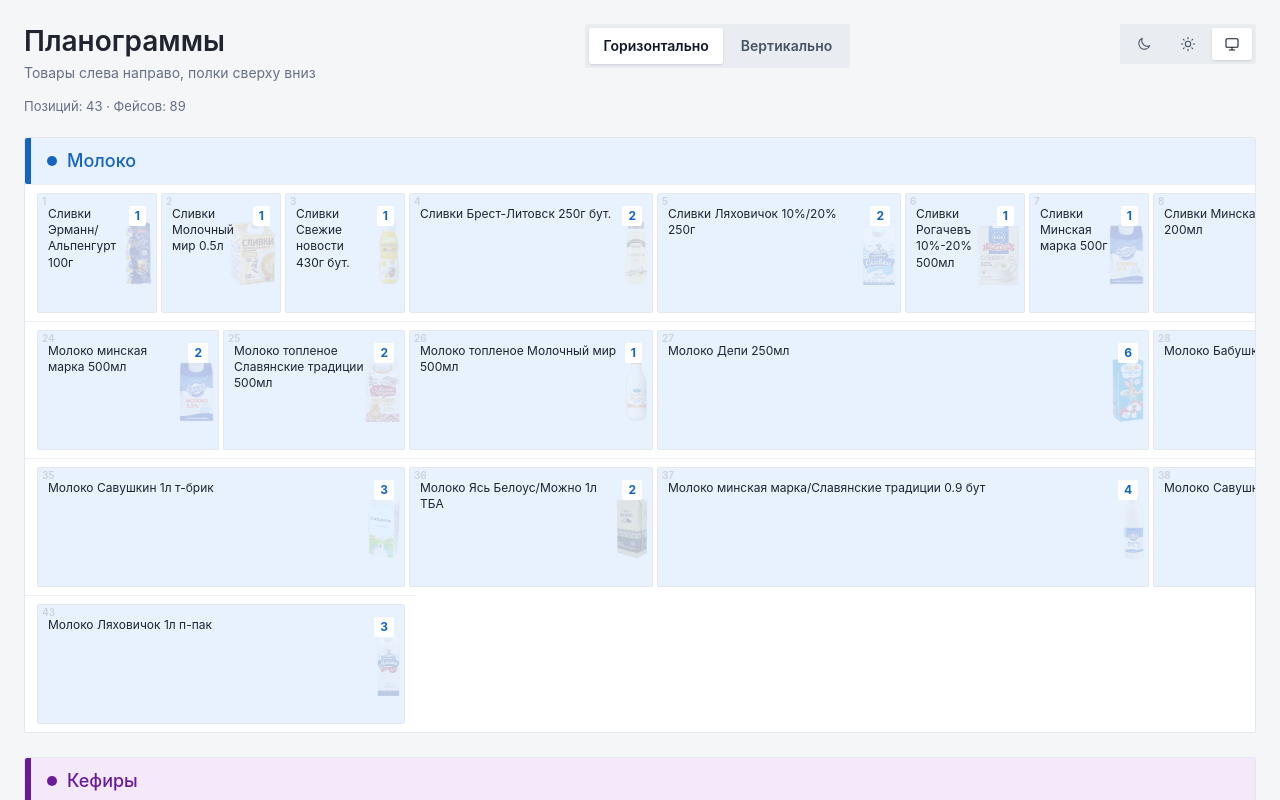
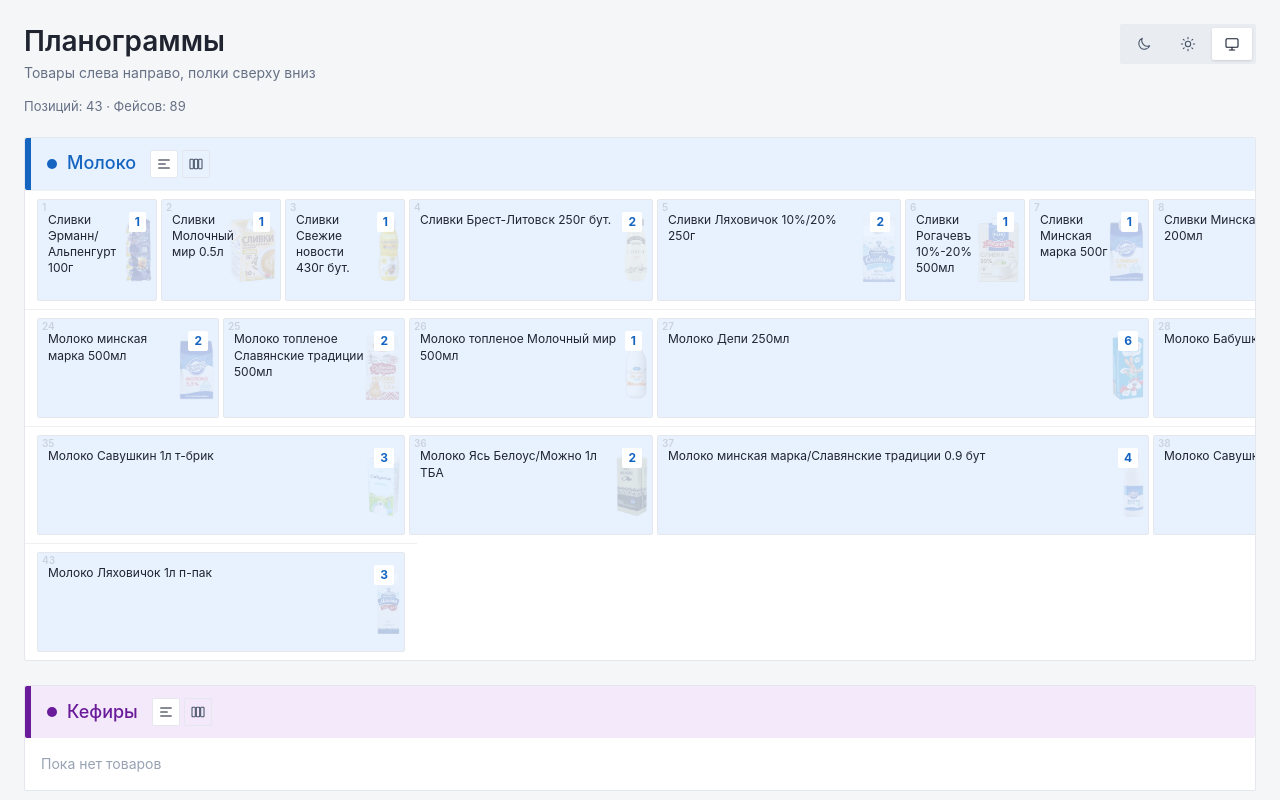
Before and after one commit to slapxxi/planograms, a React (Vite) app: page / in a window 1280 px wide. Shown: the top 800 px of the page. Built offline with nearby package versions, Linux system fonts and the light colour scheme.

Commit message:
faces mode

```diff
--- a/src/App.tsx
+++ b/src/App.tsx
@@ -1,18 +1,9 @@
-import { useState } from 'react'
 import HorizontalPlanogram from './components/HorizontalPlanogram'
 import ThemeSwitcher from './components/ThemeSwitcher'
-import VerticalPlanogram from './components/VerticalPlanogram'
 import { groups } from './data/planograms'
-import type { ViewMode } from './data/planograms'
 import { useTheme } from './theme'
 
-const modes: { id: ViewMode; label: string }[] = [
-  { id: 'horizontal', label: 'Горизонтально' },
-  { id: 'vertical', label: 'Вертикально' },
-]
-
 export default function App() {
-  const [mode, setMode] = useState<ViewMode>('horizontal')
   const { theme, setTheme } = useTheme()
 
   const products = groups.flatMap((group) =>
@@ -32,22 +23,6 @@ export default function App() {
               Товары слева направо, полки сверху вниз
             </p>
           </div>
-          <div
-            className="inline-flex w-full gap-1 rounded-xs bg-(--control-bg) p-1 sm:w-auto"
-            role="group"
-            aria-label="Режим отображения"
-          >
-            {modes.map((item) => (
-              <button
-                className={`${mode === item.id ? 'bg-(--control-active-bg) shadow-sm' : 'text-(--control-text) hover:bg-(--control-hover)'} flex-1 rounded-xs px-3.5 py-2 text-sm font-semibold text-(--control-active-text) transition-colors sm:flex-none`}
-                key={item.id}
-                onClick={() => setMode(item.id)}
-                type="button"
-              >
-                {item.label}
-              </button>
-            ))}
-          </div>
           <ThemeSwitcher onChange={setTheme} theme={theme} />
         </header>
 
@@ -55,11 +30,7 @@ export default function App() {
           Позиций: {products.length} · Фейсов: {totalFaces}
         </p>
 
-        {mode === 'horizontal' ? (
-          <HorizontalPlanogram groups={groups} />
-        ) : (
-          <VerticalPlanogram groups={groups} />
-        )}
+        <HorizontalPlanogram groups={groups} />
       </div>
     </main>
   )
--- a/src/components/GroupHeading.tsx
+++ b/src/components/GroupHeading.tsx
@@ -1,14 +1,62 @@
-import type { CSSProperties } from 'react'
+import type { CSSProperties, ReactNode } from 'react'
 import type { Group } from '../data/planograms'
 import { groupStyle } from '../data/planograms'
 
+export type GroupView = 'cards' | 'faces'
+
 type Props = {
   group: Group
+  view: GroupView
+  onViewChange: (view: GroupView) => void
   className?: string
   style?: CSSProperties
 }
 
-export default function GroupHeading({ group, className = '', style }: Props) {
+const views: { id: GroupView; label: string; icon: ReactNode }[] = [
+  {
+    id: 'cards',
+    label: 'Названия',
+    icon: (
+      <svg
+        aria-hidden="true"
+        className="size-4"
+        fill="none"
+        stroke="currentColor"
+        strokeLinecap="round"
+        strokeWidth="1.6"
+        viewBox="0 0 24 24"
+      >
+        <path d="M4 6h16M4 12h10M4 18h16" />
+      </svg>
+    ),
+  },
+  {
+    id: 'faces',
+    label: 'Фейсы',
+    icon: (
+      <svg
+        aria-hidden="true"
+        className="size-4"
+        fill="none"
+        stroke="currentColor"
+        strokeWidth="1.6"
+        viewBox="0 0 24 24"
+      >
+        <rect height="14" rx="1" width="5" x="3" y="5" />
+        <rect height="14" rx="1" width="5" x="9.5" y="5" />
+        <rect height="14" rx="1" width="5" x="16" y="5" />
+      </svg>
+    ),
+  },
+]
+
+export default function GroupHeading({
+  group,
+  view,
+  onViewChange,
+  className = '',
+  style,
+}: Props) {
   return (
     <div
       className={`flex items-center gap-2.5 rounded-[2px] border-l-[6px] border-[color:var(--group-accent)] bg-(--group-surface) px-4 py-3 ${className}`}
@@ -21,6 +69,25 @@ export default function GroupHeading({ group, className = '', style }: Props) {
       <h2 className="text-[18px] font-medium leading-tight text-(--group-accent)">
         {group.title}
       </h2>
+      <div
+        aria-label={`Вид таблицы: ${group.title}`}
+        className="flex gap-1 pl-1"
+        role="group"
+      >
+        {views.map((item) => (
+          <button
+            aria-label={item.label}
+            aria-pressed={view === item.id}
+            className={`flex size-7 items-center justify-center rounded-[2px] border border-[color:var(--border)] transition-colors ${view === item.id ? 'bg-(--control-active-bg) text-(--control-active-text)' : 'text-(--control-text) hover:bg-(--control-hover)'}`}
+            key={item.id}
+            onClick={() => onViewChange(item.id)}
+            title={item.label}
+            type="button"
+          >
+            {item.icon}
+          </button>
+        ))}
+      </div>
     </div>
   )
 }
--- a/src/components/HorizontalPlanogram.tsx
+++ b/src/components/HorizontalPlanogram.tsx
@@ -1,6 +1,9 @@
+import { useState } from 'react'
 import type { Group, NumberedShelf, Product } from '../data/planograms'
 import { groupStyle, numberProducts } from '../data/planograms'
+import { productImages } from '../data/productImages'
 import GroupHeading from './GroupHeading'
+import type { GroupView } from './GroupHeading'
 import ProductTooltip from './ProductTooltip'
 
 type Props = {
@@ -10,6 +13,14 @@ type Props = {
 const FACE_WIDTH = 120
 const GAP = 4
 const PADDING_X = 24
+
+function firstImage(product: Product) {
+  for (const key of product.images ?? []) {
+    const image = productImages[key]
+    if (image) return image
+  }
+  return undefined
+}
 
 function cellWidth(product: Product) {
   const span = product.faceSpan ?? product.faces
@@ -25,7 +36,44 @@ function shelfMetrics(shelf: NumberedShelf) {
   return { width }
 }
 
-function ShelfRow({ shelf }: { shelf: NumberedShelf }) {
+function ProductContent({
+  product,
+  view,
+}: {
+  product: Product
+  view: GroupView
+}) {
+  const image = firstImage(product)
+  if (view === 'faces' && image) {
+    return (
+      <span aria-hidden="true" className="flex min-h-25 w-full items-stretch">
+        {Array.from({ length: product.faces }, (_, index) => (
+          <span
+            className="flex min-w-0 flex-1 items-end justify-center border-r border-[color:var(--border-subtle)] p-1 last:border-r-0"
+            key={index}
+          >
+            <img
+              alt=""
+              className="max-h-full max-w-full object-contain"
+              src={image.src}
+            />
+          </span>
+        ))}
+      </span>
+    )
+  }
+
+  return (
+    <>
+      <span className="min-w-0 flex-1 wrap-break-word">{product.name}</span>
+      <span className="shrink-0 self-start rounded-xs bg-(--surface) px-1.5 py-0.5 text-xs font-bold text-(--group-accent)">
+        {product.faces}
+      </span>
+    </>
+  )
+}
+
+function ShelfRow({ shelf, view }: { shelf: NumberedShelf; view: GroupView }) {
   const { width } = shelfMetrics(shelf)
 
   return (
@@ -33,56 +81,59 @@ function ShelfRow({ shelf }: { shelf: NumberedShelf }) {
       className="flex gap-1 border-t border-[color:var(--border-subtle)] px-3 py-2"
       style={{ width: `${width}px` }}
     >
-      {shelf.products.map(({ product, number }, index) => (
+      {shelf.products.map(({ product, number }, index) => {
+        const showFaces = view === 'faces' && Boolean(firstImage(product))
+        return (
           <ProductTooltip
-          className="flex min-h-30 min-w-0 items-start justify-between gap-2
-          rounded-[2px] border border-[color:var(--border)] bg-(--group-surface) px-2.5 pt-3 pb-2 text-xs leading-[1.35]"
+            className={`${showFaces ? 'w-full p-1' : 'items-start leading-[1.35]'} flex min-h-25 min-w-0 items-stretch justify-between gap-2 rounded-[2px] border border-[color:var(--border)] bg-(--group-surface) px-2.5 pt-3 pb-2 text-xs`}
+            hideBackground={showFaces}
             key={`${product.name}-${index}`}
             number={number}
             product={product}
             style={{ flex: '0 0 auto', width: `${cellWidth(product)}px` }}
           >
-          <span className="min-w-0 flex-1 wrap-break-word">{product.name}</span>
-          <span className="shrink-0 self-start rounded-[2px] bg-(--surface) px-1.5 py-0.5 text-xs font-bold text-(--group-accent)">
-            {product.faces}
-          </span>
+            <ProductContent product={product} view={view} />
           </ProductTooltip>
-      ))}
+        )
+      })}
     </div>
   )
 }
 
 export default function HorizontalPlanogram({ groups }: Props) {
+  const [views, setViews] = useState<Record<string, GroupView>>({})
   const numberedGroups = numberProducts(groups)
 
   return (
     <div>
       {numberedGroups.map(({ group, shelves }) => {
-        const tableWidth = Math.max(
-          0,
-          ...shelves.map((shelf) => shelfMetrics(shelf).width),
-        )
+        const view = views[group.id] ?? 'cards'
 
         return (
           <section
-            className="planogram-group mb-6 overflow-x-auto rounded-[2px] border border-[color:var(--border)] bg-(--surface)"
+            className="planogram-group mb-6 overflow-x-clip rounded-[2px] border border-[color:var(--border)] bg-(--surface)"
             key={group.id}
             style={groupStyle(group)}
           >
             <GroupHeading
-              className="sticky left-0 z-10 min-w-full"
+              className="sticky top-0 z-20"
               group={group}
-              style={tableWidth > 0 ? { width: `${tableWidth}px` } : undefined}
+              onViewChange={(next) =>
+                setViews((current) => ({ ...current, [group.id]: next }))
+              }
+              view={view}
             />
+            <div className="overflow-x-auto">
               {shelves.length === 0 ? (
                 <p className="px-4 py-4 text-sm text-(--empty-text)">
                   Пока нет товаров
                 </p>
               ) : (
                 shelves.map((shelf, index) => (
-                <ShelfRow key={index} shelf={shelf} />
+                  <ShelfRow key={index} shelf={shelf} view={view} />
                 ))
               )}
+            </div>
           </section>
         )
       })}
--- a/src/components/ProductTooltip.tsx
+++ b/src/components/ProductTooltip.tsx
@@ -15,6 +15,7 @@ type Props = {
   number?: number
   className?: string
   style?: CSSProperties
+  hideBackground?: boolean
 }
 
 type TooltipPosition = {
@@ -31,6 +32,7 @@ export default function ProductTooltip({
   number,
   className = '',
   style,
+  hideBackground = false,
 }: Props) {
   const [open, setOpen] = useState(false)
   const [position, setPosition] = useState<TooltipPosition | null>(null)
@@ -162,7 +164,7 @@ export default function ProductTooltip({
         style={style}
         type="button"
       >
-        {backgroundSrc ? (
+        {backgroundSrc && !hideBackground ? (
           <span
             aria-hidden="true"
             className="pointer-events-none absolute inset-y-0 right-1 -z-10 m-auto size-16 bg-contain bg-no-repeat bg-right opacity-20"
@@ -170,7 +172,7 @@ export default function ProductTooltip({
           />
         ) : null}
         {number === undefined ? null : (
-          <span className="pointer-events-none absolute left-1 top-0.5 select-none text-[10px] font-semibold leading-none text-(--number-text)">
+          <span className="pointer-events-none absolute left-1 top-0.5 z-10 select-none text-[10px] font-semibold leading-none text-(--number-text)">
             {number}
           </span>
         )}
--- a/src/data/planograms.ts
+++ b/src/data/planograms.ts
@@ -1,7 +1,5 @@
 import type { CSSProperties } from 'react'
 import type { ProductImageKey } from './productImages'
-
-export type ViewMode = 'horizontal' | 'vertical'
 
 export type Product = {
   name: string
```
Also changed, not shown: src/components/VerticalPlanogram.tsx (deleted, +0 -69 lines). Lines whose indentation alone changed are shown as unchanged.
